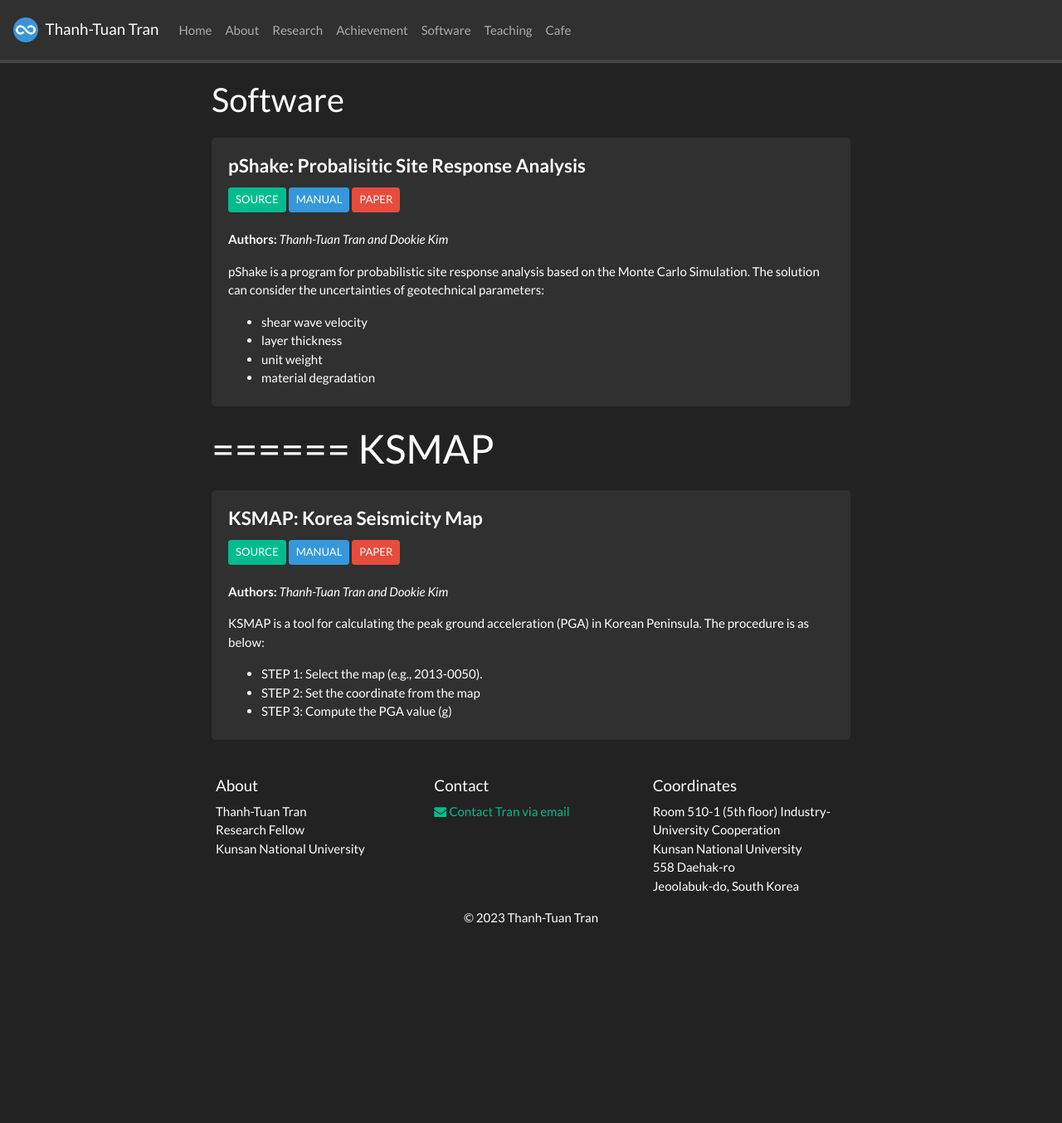
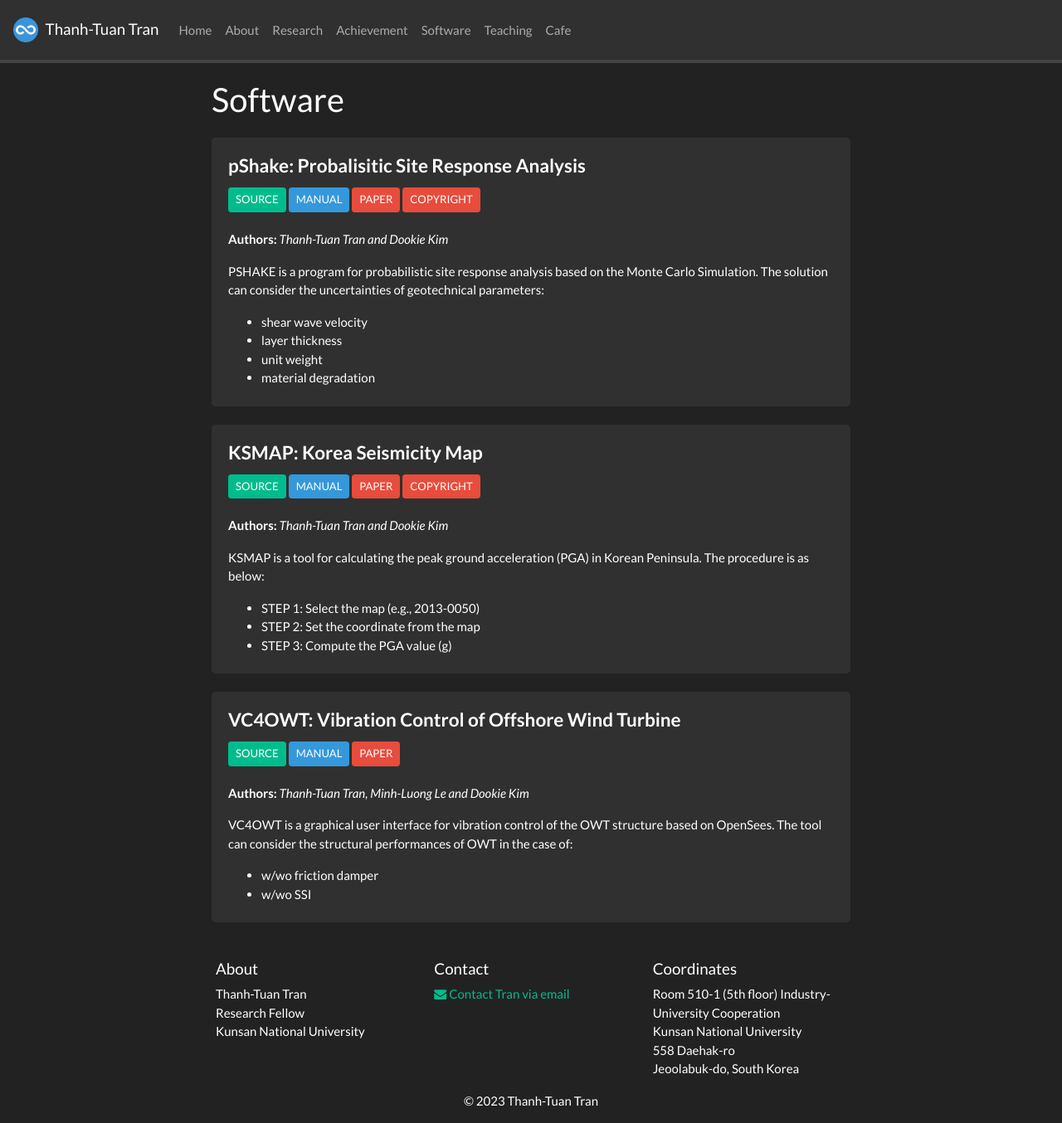
Before and after one commit to 3tbk/3tbk, a Jekyll site: the page built from _pages/software.md, in a window 1280 px wide and 1354 px high. Shown: the whole window at 83% size. Built offline with Jekyll 4.4.1, drawn with Linux system fonts in a browser that asks for light colours; nearby versions of some CDN libraries; a style sheet for code colours, icons or effects is not loaded.

Commit message:
Update software.md

```diff
--- a/_pages/software.md
+++ b/_pages/software.md
@@ -43,11 +43,13 @@ iframe {
 <a href="https://1drv.ms/u/s!AiUeXuxJtpnDweEXmoQonnbWbJ9FVw?e=a6NBco" target="_blank"><button class="btn btn-success btn-sm">SOURCE</button></a>
 <a href="{{ site.url }}{{ site.baseurl }}/software/pshake/pShake.pdf" target="_blank"><button class="btn btn-info btn-sm">MANUAL</button></a>
 <a href="{{ site.url }}{{ site.baseurl }}/papers/2020-Tran-ASCE.pdf" target="_blank"><button class="btn btn-danger btn-sm">PAPER</button></a>
+<a href="{{ site.url }}{{ site.baseurl }}/software/pshake/copyright.pdf" target="_blank"><button class="btn btn-danger btn-sm">COPYRIGHT</button></a>
+
 
 <b>Authors:</b>
 <i>Thanh-Tuan Tran and Dookie Kim</i>
 
-pShake is a program for probabilistic site response analysis based on the Monte Carlo Simulation. The solution can consider the uncertainties of geotechnical parameters:
+PSHAKE is a program for probabilistic site response analysis based on the Monte Carlo Simulation. The solution can consider the uncertainties of geotechnical parameters:
    <ul>
         <li>shear wave velocity</li>
         <li>layer thickness</li>
@@ -59,7 +61,8 @@ pShake is a program for probabilistic site response analysis based on the Monte
 </div>
 </div>
 
-# ====== KSMAP
+
+
 <div class="jumbotron">
 <div class="row align-items-end">
 <div class="col-md-12 col-sm-12">
@@ -67,13 +70,14 @@ pShake is a program for probabilistic site response analysis based on the Monte
 <a href="https://1drv.ms/u/s!AiUeXuxJtpnDweEWKe_Kvf1E-LhNwA?e=Fy5nuE" target="_blank"><button class="btn btn-success btn-sm">SOURCE</button></a>
 <a href="{{ site.url }}{{ site.baseurl }}/software/ksmap/KS-MAP.pdf" target="_blank"><button class="btn btn-info btn-sm">MANUAL</button></a>
 <a href="{{ site.url }}{{ site.baseurl }}/papers/2019-Cao-NT.pdf" target="_blank"><button class="btn btn-danger btn-sm">PAPER</button></a>
+<a href="{{ site.url }}{{ site.baseurl }}/software/ksmap/copyright.pdf" target="_blank"><button class="btn btn-danger btn-sm">COPYRIGHT</button></a>
 
 <b>Authors:</b>
 <i>Thanh-Tuan Tran and Dookie Kim</i>
 
 KSMAP is a tool for calculating the peak ground acceleration (PGA) in Korean Peninsula. The procedure is as below:
    <ul>
-        <li>STEP 1: Select the map (e.g., 2013-0050).</li>
+        <li>STEP 1: Select the map (e.g., 2013-0050)</li>
         <li>STEP 2: Set the coordinate from the map</li>
         <li>STEP 3: Compute the PGA value (g)</li>
    </ul>
@@ -81,3 +85,28 @@ KSMAP is a tool for calculating the peak ground acceleration (PGA) in Korean Pen
 </div>
 </div>
 </div>
+
+
+
+
+
+<div class="jumbotron">
+<div class="row align-items-end">
+<div class="col-md-12 col-sm-12">
+<h4><b>VC4OWT: Vibration Control of Offshore Wind Turbine</b></h4>
+<a href="https://1drv.ms/u/s!AiUeXuxJtpnDweEmJPFPgx0JaYLRPQ?e=6v4TyY" target="_blank"><button class="btn btn-success btn-sm">SOURCE</button></a>
+<a href="{{ site.url }}{{ site.baseurl }}/software/vc4owt/VC4OWT.pdf" target="_blank"><button class="btn btn-info btn-sm">MANUAL</button></a>
+<a href="{{ site.url }}{{ site.baseurl }}/papers/2018-Tran-VC4OWT.pdf" target="_blank"><button class="btn btn-danger btn-sm">PAPER</button></a>
+
+<b>Authors:</b>
+<i>Thanh-Tuan Tran, Minh-Luong Le and Dookie Kim</i>
+
+VC4OWT is a graphical user interface for vibration control of the OWT structure based on OpenSees. The tool can consider the structural performances of OWT in the case of:
+   <ul>
+        <li>w/wo friction damper</li>
+        <li>w/wo SSI</li>
+   </ul>
+
+</div>
+</div>
+</div>
```
